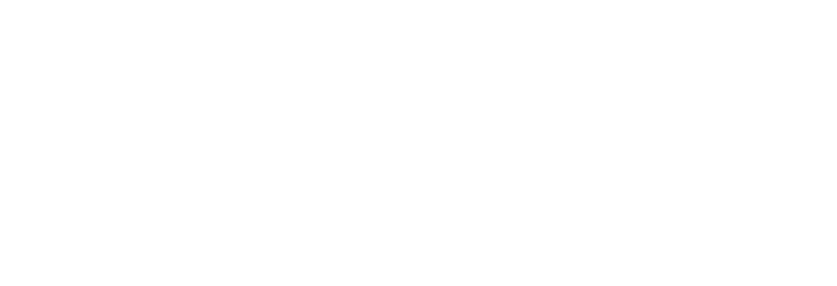
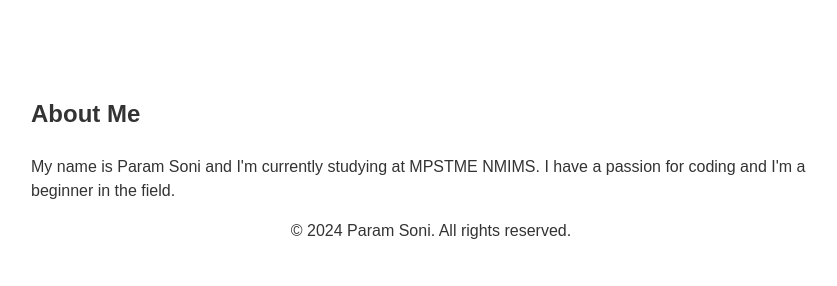
Before and after one commit to paramsoni9339/try1, a plain HTML site: page index.html in a window 1280 px wide. Shown: the whole page, without its empty margins (209-1046 px from the left). Drawn offline with Linux system fonts and the light colour scheme.

Commit message:
Update styles.css

```diff
--- a/styles.css
+++ b/styles.css
@@ -5,6 +5,7 @@
     background-image: url('bg.jpg'); /* replace 'bg.jpg' with your background image file */
     background-size: cover;
     background-position: center;
+    color: #333; /* Change text color to a dark shade for better visibility */
 }
 
 .container {
@@ -23,12 +24,10 @@
 }
 
 h2 {
-    color: #fff;
     border-bottom: 2px solid #fff;
     padding-bottom: 5px;
 }
 
 p {
-    color: #fff;
     line-height: 1.5;
 }
```
